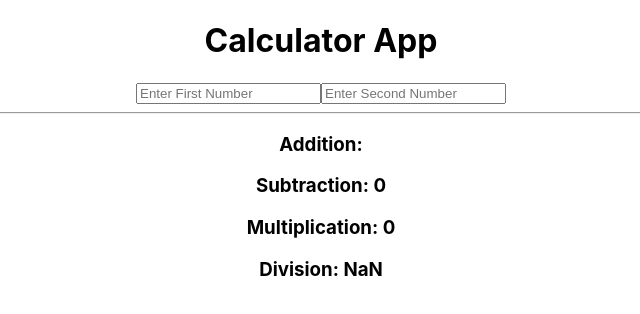
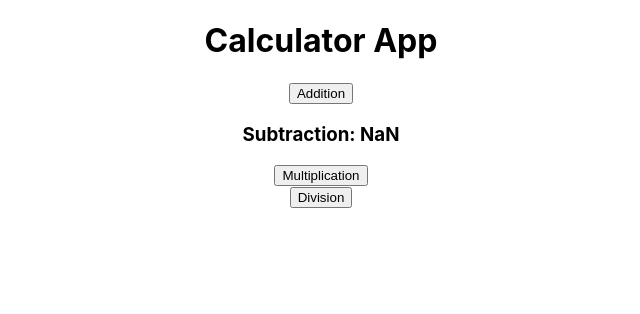
Before and after one commit to OMD-24/ecommerce, a React (Create React App) app in the folder ecom-app/: page / in a window 1280 px wide. Shown: the top 314 px of the page, without its empty margins (319-959 px from the left). Built offline with nearby package versions, Linux system fonts and the light colour scheme.

Commit message:
improved

```diff
--- a/ecom-app/package.json
+++ b/ecom-app/package.json
@@ -13,10 +13,10 @@
     "web-vitals": "^2.1.4"
   },
   "scripts": {
-  "dev": "PORT=4949  && react-scripts start",
-  "prod" :"PORT=3500 &&  react-scripts start",
+  "dev": "SET PORT=4949  && react-scripts start",
+  "prod" :"SET PORT=3500 &&  react-scripts start",
   "build": "react-scripts build",
-  "test": "PORT=6767 && react-scripts test",
+  "test": "SET PORT=6767 && react-scripts test",
   "eject": "react-scripts eject"
 },
   "eslintConfig": {
--- a/ecom-app/src/step1/Addition.jsx
+++ b/ecom-app/src/step1/Addition.jsx
@@ -1,7 +1,15 @@
-import React from "react";
 
-const Addition = ({ x, y }) => {
-  return <h3>Addition: {x + y}</h3>;
-};
 
+let Addition = ( ) =>{
+    let addition_click = () =>{
+        alert("Addition click");
+    }
+
+    return (
+        <div>
+        <button classname="border-1 bg-green-900 hover:bg-blue-900 mx-1 rounded-md" onClick={()=>addition_click()}> Addition</button>
+        </div>
+
+    )
+}
 export default Addition;
--- a/ecom-app/src/step1/Calculator.jsx
+++ b/ecom-app/src/step1/Calculator.jsx
@@ -1,37 +1,19 @@
-import React, { useState } from "react";
-import Multiplication from "./Multiplication";
-import Subtraction from "./Subtraction";
-import Division from "./Division";
-import Addition from "./Addition";
+import React from 'react'
+import Multiplication from './Multiplication';
+import Substraction from './Subtraction';
+import Division from './Division';
+import Addition from './Addition';
 
 const Calculator = () => {
-  const [x, setX] = useState("");
-  const [y, setY] = useState("");
-
   return (
     <>
-      <h1>Calculator App</h1>
+    <h1>Calculator App</h1>
+    <Addition/>
+    <Substraction/>
+    <Multiplication/>
+    <Division/>
+    </>
+  )
+}
 
-      <input
-        type="number"
-        placeholder="Enter First Number"
-        onChange={(e) => setX(Number(e.target.value))}
-      />
-
-      <input
-        type="number"
-        placeholder="Enter Second Number"
-        onChange={(e) => setY(Number(e.target.value))}
-      />
-
-      <hr />
-
-      <Addition x={x} y={y} />
-      <Subtraction x={x} y={y} />
-      <Multiplication x={x} y={y} />
-      <Division x={x} y={y} />
-    </>
-  );
-};
-
-export default Calculator;
+export default Calculator
--- a/ecom-app/src/step1/Division.jsx
+++ b/ecom-app/src/step1/Division.jsx
@@ -1,7 +1,15 @@
-import React from "react";
 
-const Division = ({ x, y }) => {
-  return <h3>Division: {y !== 0 ? x / y : "Cannot divide by zero"}</h3>;
-};
 
+let Division = ( ) =>{
+    let division_click = () =>{
+        alert("Division click");
+    }
+
+    return (
+        <div>
+        <button classname="border-1 bg-green-900 hover:bg-blue-900" onClick={()=>division_click()}> Division</button>
+        </div>
+
+    )
+}
 export default Division;
--- a/ecom-app/src/step1/Multiplication.jsx
+++ b/ecom-app/src/step1/Multiplication.jsx
@@ -1,7 +1,14 @@
-import React from "react";
 
-const Multiplication = ({ x, y }) => {
-  return <h3>Multiplication: {x * y}</h3>;
-};
+let Multiplication = ( ) =>{
+    let multiplication_click = () =>{
+        alert("Multiplication click");
+    }
 
+    return (
+        <div>
+        <button classname="border-1 bg-green-900 hover:bg-blue-900" onClick={()=>multiplication_click()}> Multiplication</button>
+        </div>
+
+    )
+}
 export default Multiplication;
```
